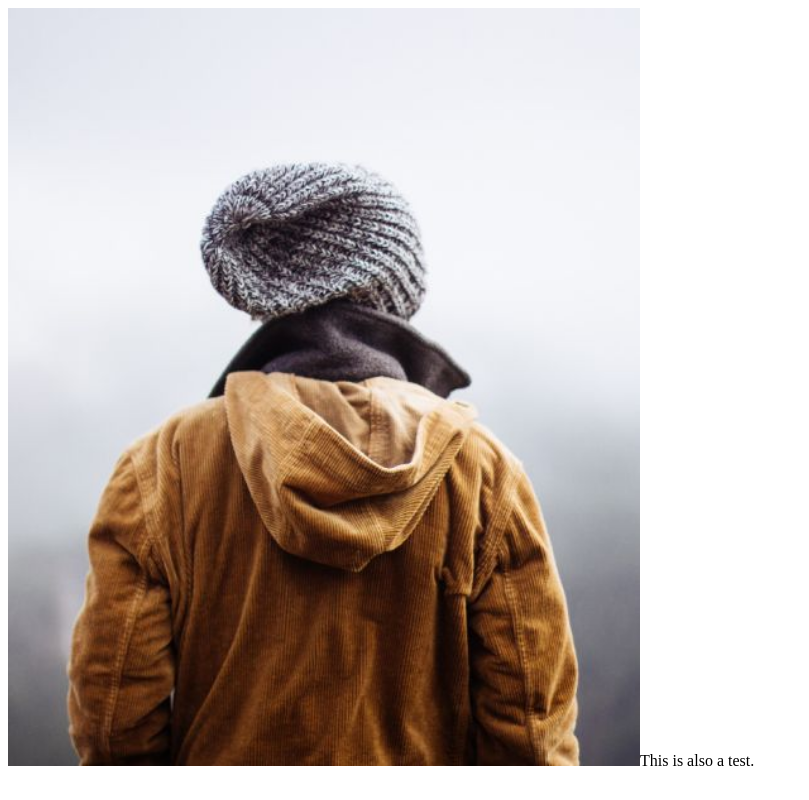
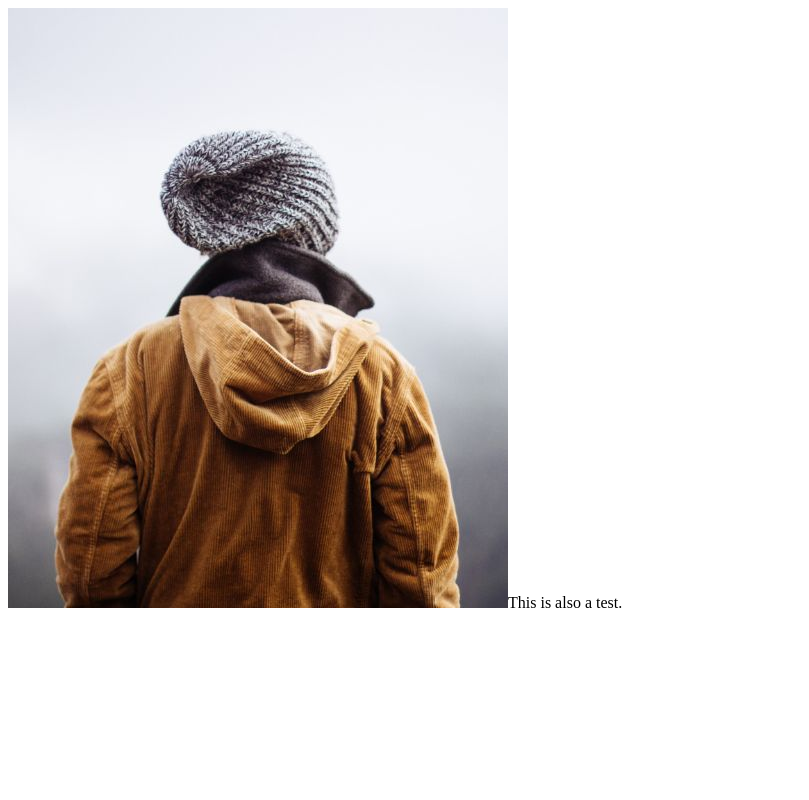
Before and after one commit to UrbaNs1/UrbaNs1.github.io, a plain HTML site: page index.html in a window 1280 px wide. Shown: the whole page, without its empty margins (0-809 px from the left). Drawn offline with Linux system fonts and the light colour scheme.

Commit message:
Update index.html

```diff
--- a/index.html
+++ b/index.html
@@ -1,12 +1,12 @@
 <!DOCTYPE html>
 <html lang="en" dir="ltr">
   <head>
-    <meta name="viewport" content="max-width:100%;height-auto;">
+    <meta name="viewport" content="max-width:60%;height-auto;">
     <meta charset="utf-8">
     <title>This is a test.</title>
   </head>
   <body>
-    <img src="/docs/assets/img_girl.jpg" style="width:50%;"
+    <img src="/docs/assets/img_girl.jpg" style="max-width: 800px;"
     <h1 style="font-size:10vw">This is also a test.</h1>
   </body>
 </html>
```
